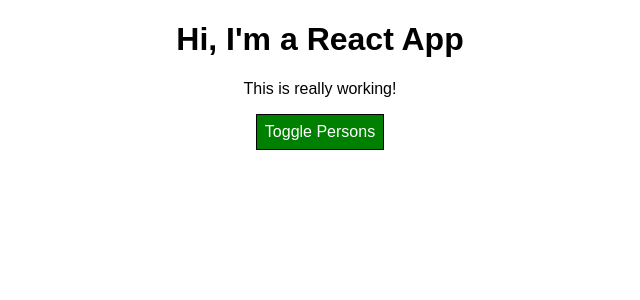
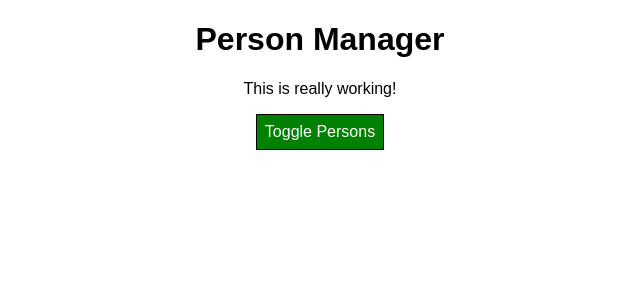
Before and after one commit to Bearpaw11/BB_Project, a React (Create React App) app: page / in a window 1280 px wide. Shown: the top 300 px of the page, without its empty margins (320-960 px from the left). Built offline with nearby package versions, Linux system fonts and the light colour scheme.

Commit message:
added prop appTitle to in index.js and forwared it to cockpit component

```diff
--- a/src/components/Cockpit/Cockpit.js
+++ b/src/components/Cockpit/Cockpit.js
@@ -18,7 +18,7 @@
 
     return (
         <div className={classes.Cockpit}>
-            <h1>Hi, I'm a React App</h1>
+            <h1>{props.title}</h1>
             <p className={assignedClasses.join(' ')}>This is really working!</p>
             <button
                 className={btnClass}
--- a/src/containers/App.js
+++ b/src/containers/App.js
@@ -62,6 +62,7 @@
     return (
       <div className={classes.App}>
         < Cockpit
+          title = {this.props.appTitle}
           showPersons = {this.state.showPersons}
           persons ={this.state.persons}
           clicked = {this.togglePersonsHandler} />
--- a/src/index.js
+++ b/src/index.js
@@ -5,9 +5,7 @@
 import * as serviceWorker from './serviceWorker';
 
 ReactDOM.render(
-  <React.StrictMode>
-    <App />
-  </React.StrictMode>,
+    <App appTitle = "Person Manager"/>,
   document.getElementById('root')
 );
 
```
